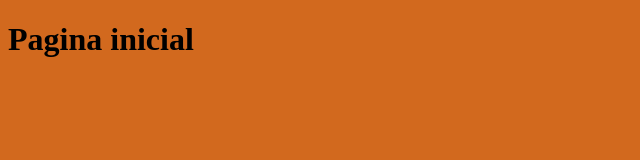
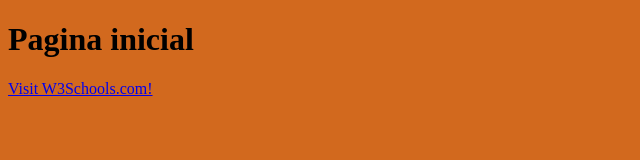
Before and after one commit to efgc/efgc.github.io, a plain HTML site: page index.html in a window 1280 px wide. Shown: the whole page, without its empty margins (0-640 px from the left). Drawn offline with Linux system fonts and the light colour scheme.

Commit message:
Update index.html

```diff
--- a/index.html
+++ b/index.html
@@ -9,5 +9,6 @@
 </head>
 <body>
   <h1>Pagina inicial</h1>
+    <a href="https://efgc.github.io/pagina2.html">Visit W3Schools.com!</a>
 </body>
 </html>
```
